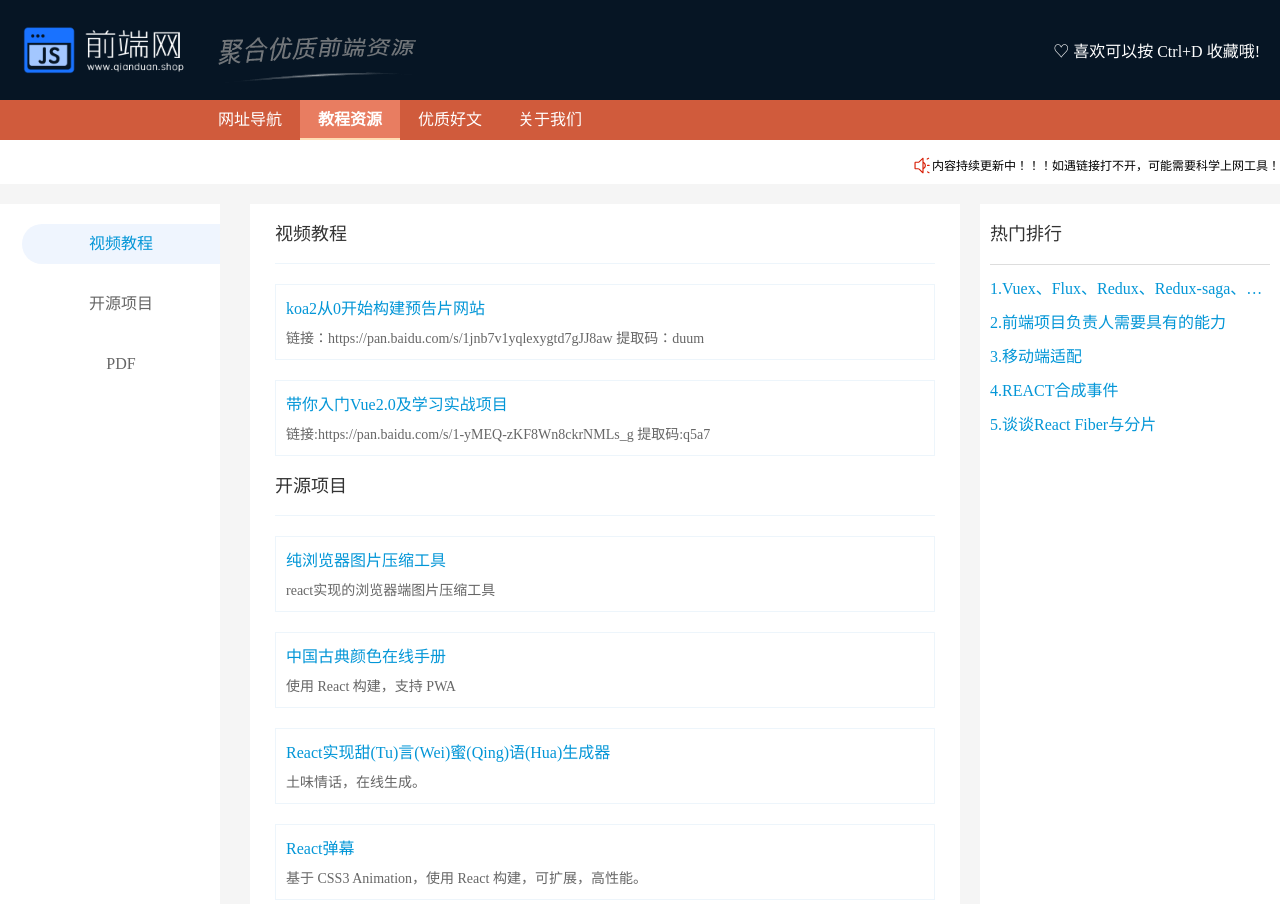
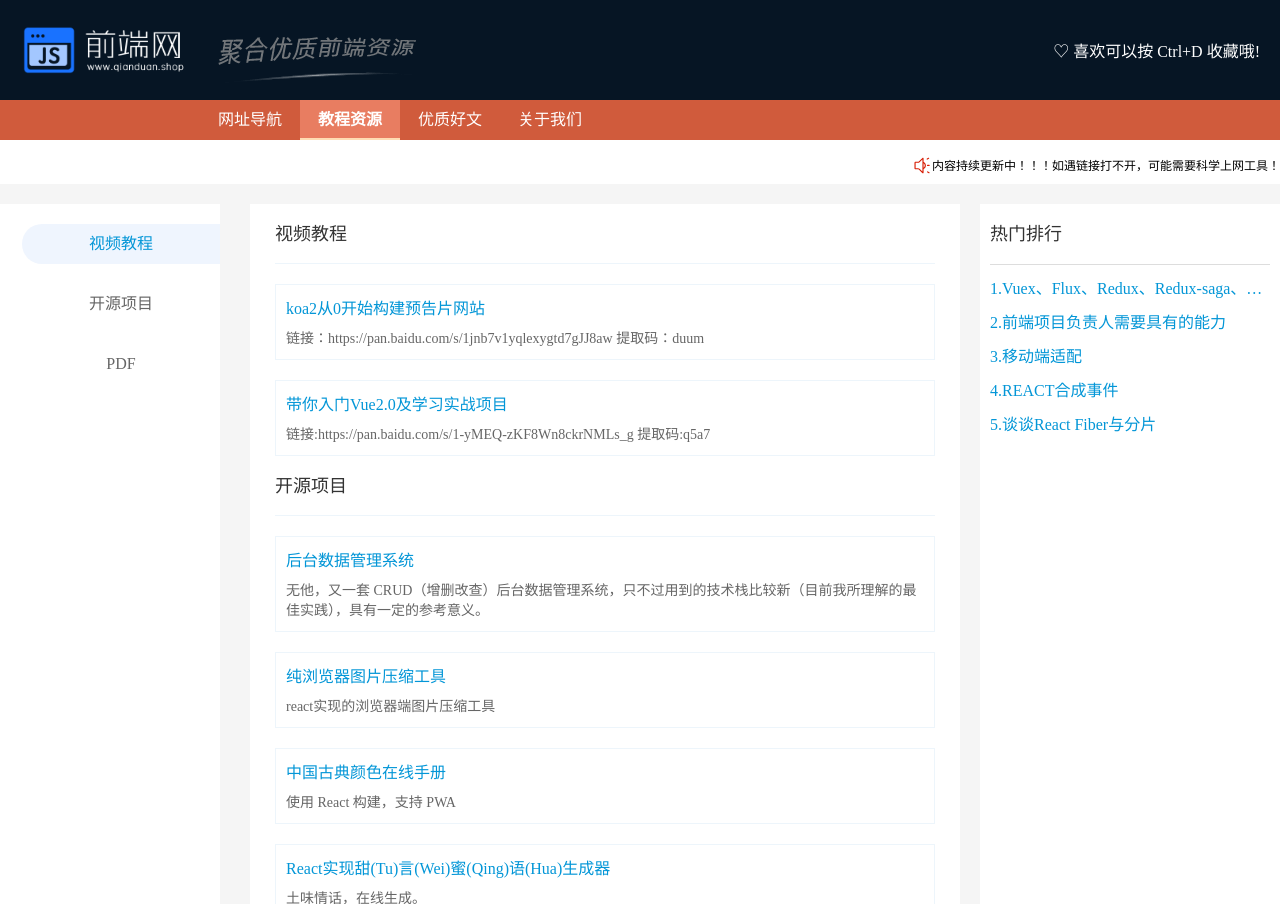
Before and after one commit to believeyourself/blogs, a React app in the folder front/: page /#/resources in a window 1280 px wide. Built offline with nearby package versions, Linux system fonts and the light colour scheme.

Commit message:
资源分享内容补充

```diff
--- a/front/data/resource.ts
+++ b/front/data/resource.ts
@@ -19,6 +19,11 @@ export default [
     id: "originCode",
     category: "开源项目",
     list: [
+      {
+        title: "后台数据管理系统",
+        description: "无他，又一套 CRUD（增删改查）后台数据管理系统，只不过用到的技术栈比较新（目前我所理解的最佳实践），具有一定的参考意义。",
+        url: "https://github.com/zerosoul/static-site-data-management"
+      },
       {
         title: "纯浏览器图片压缩工具",
         description: "react实现的浏览器端图片压缩工具",
```
